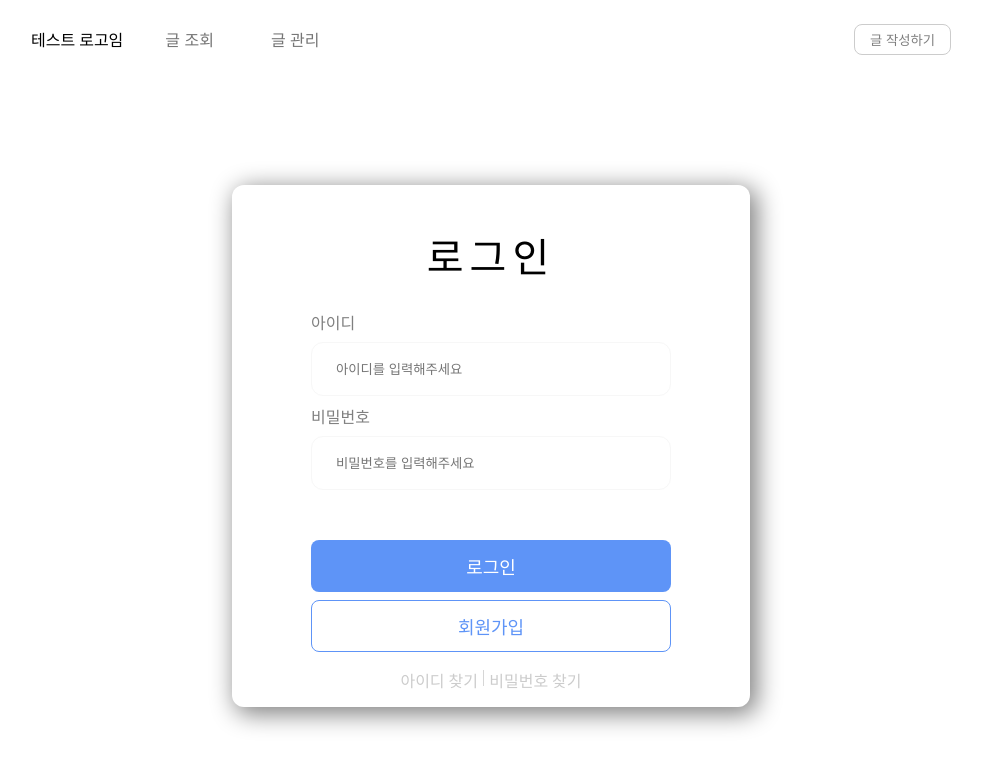
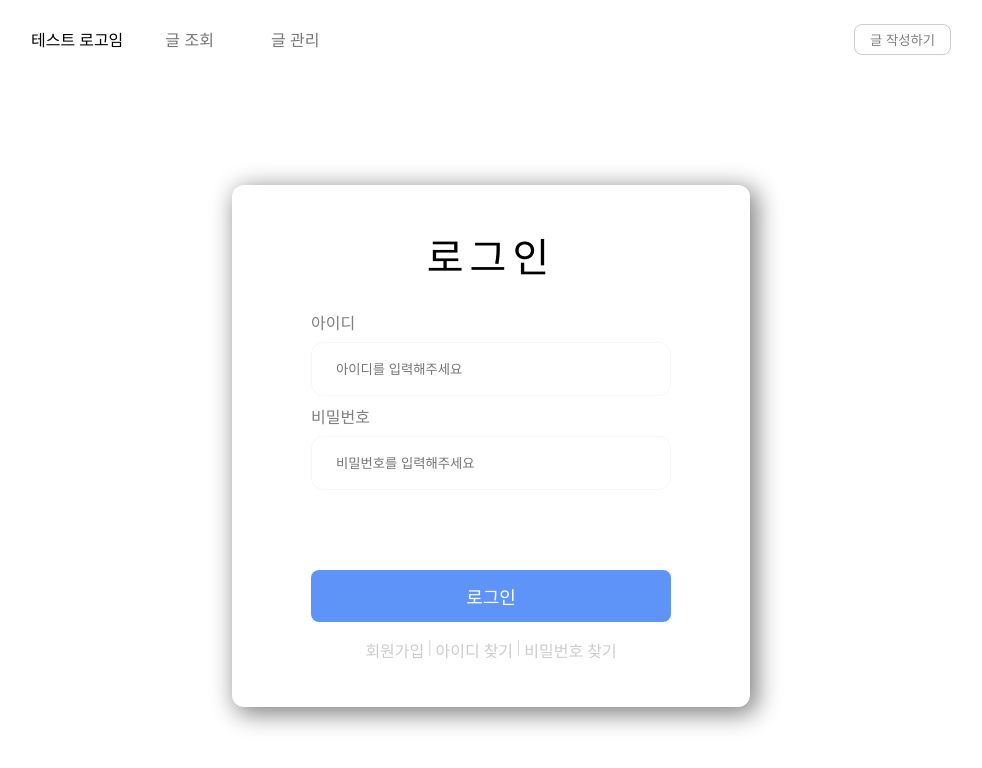
Before and after one commit to 2024-DSM-Hackathon-6/frontend, a React (Create React App) app: page /login in a window 1280 px wide. Shown: the top 768 px of the page, without its empty margins (149-1131 px from the left). Built offline with nearby package versions, Linux system fonts and the light colour scheme; the HTML template or start-up script is replaced by a standard one.

Commit message:
아니 로그인 다 만들었는데 갑자기 디자인 바꿔서 디자인 수정

```diff
--- a/src/page/login/index.jsx
+++ b/src/page/login/index.jsx
@@ -41,12 +41,10 @@ const Login = () => {
         <S.LoginButton type="login" onClick={() => {}}>
           로그인
         </S.LoginButton>
-        <S.LoginButton type="signup" onClick={() => {}}>
-          회원가입
-        </S.LoginButton>
         <S.FindContainer>
-          <S.Find onClick={() => {}}>아이디 찾기</S.Find>&nbsp;|&nbsp;
-          <S.Find onClick={() => {}}>비밀번호 찾기</S.Find>
+          <S.Find to="/">회원가입</S.Find>&nbsp;|&nbsp;
+          <S.Find to="/">아이디 찾기</S.Find>&nbsp;|&nbsp;
+          <S.Find to="/">비밀번호 찾기</S.Find>
         </S.FindContainer>
       </S.LoginContainer>
     </S.LoginFlexContainer>
--- a/src/page/login/style.js
+++ b/src/page/login/style.js
@@ -1,5 +1,6 @@
 import styled from "styled-components";
 import { theme } from "../../styles/theme";
+import { Link } from "react-router-dom";
 
 export const LoginFlexContainer = styled.div`
   width: 100vw;
@@ -34,24 +35,22 @@ export const LoginCaption = styled.p`
 `;
 
 export const LoginButton = styled.button`
-  margin-top: ${(props) => (props.type === "login" ? "50px" : "8px")};
+  margin-top: 80px;
   width: 360px;
   height: 52px;
   border-radius: 8px;
-  border: ${(props) =>
-    props.type === "signup" ? `1px solid ${theme.Main[500]}` : "none"};
-  background-color: ${(props) =>
-    props.type === "login" ? theme.Main[500] : "white"};
+  border: none;
+  background-color: ${theme.Main[500]};
   display: flex;
   justify-content: center;
   align-items: center;
-  color: ${(props) => (props.type === "login" ? "white" : theme.Main[500])};
+  color: white;
   font-size: 18px;
   font-weight: 10px;
   cursor: pointer;
 `;
 
-export const Find = styled.div`
+export const Find = styled(Link)`
   text-decoration: none;
   color: ${theme.Gray[400]};
   cursor: pointer;
```
